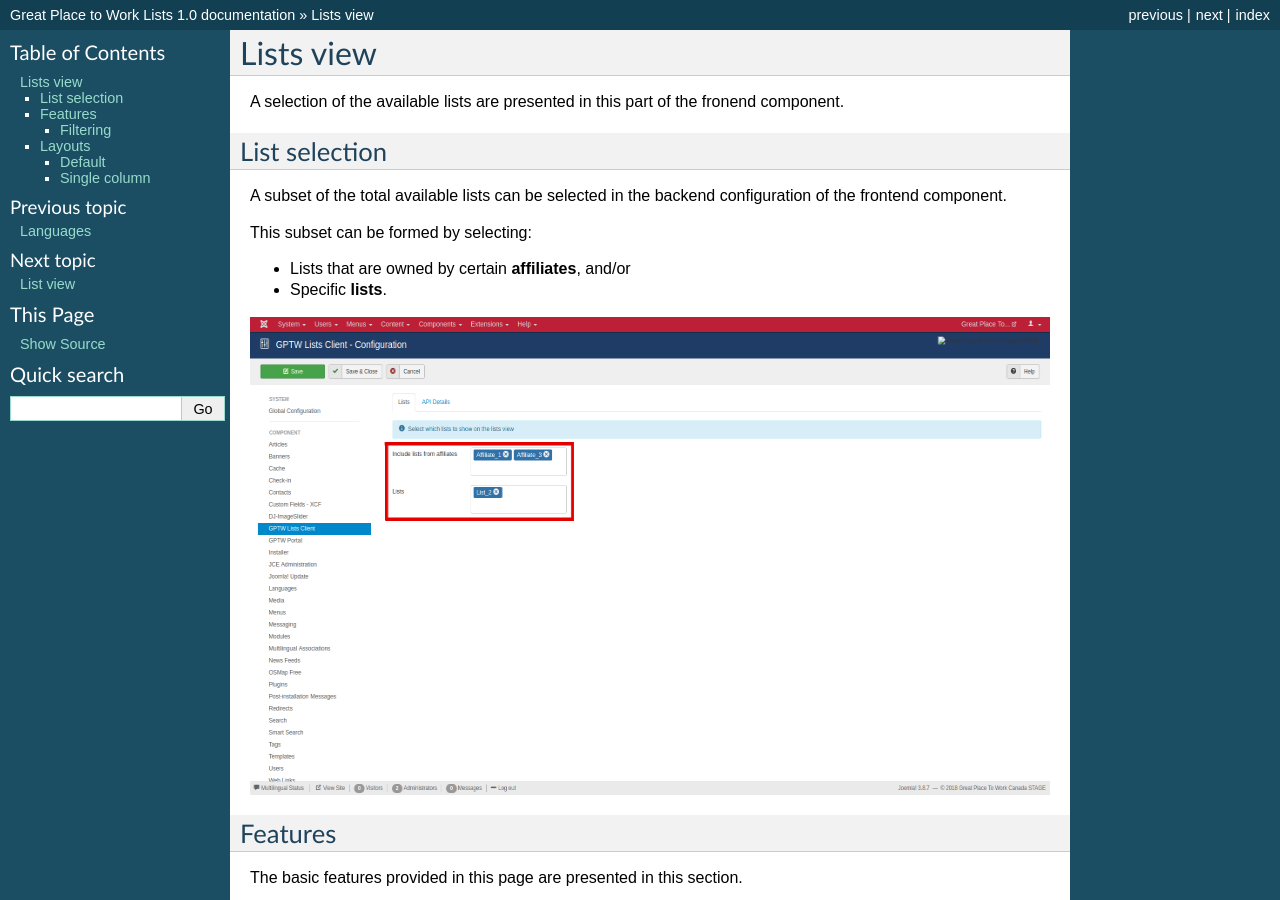
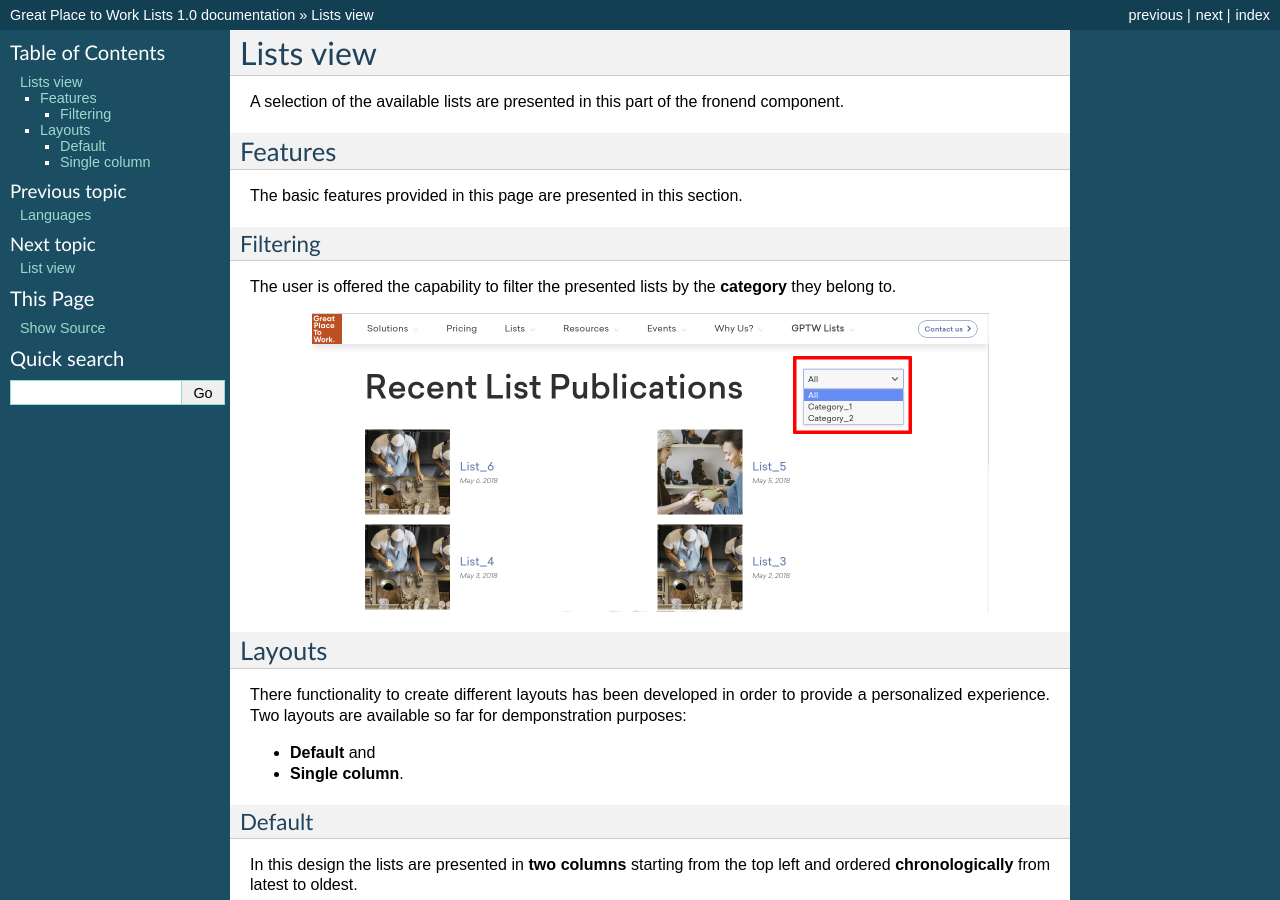
Before and after one commit to treste91/Great-Place-to-Work-Lists, a Sphinx documentation site: the page built from docs/frontend/lists.rst, in a window 1280 px wide and 900 px high. Built offline with Sphinx 7.4.7, drawn with Linux system fonts in a browser that asks for light colours.

Commit message:
Update lists.rst

```diff
--- a/docs/frontend/lists.rst
+++ b/docs/frontend/lists.rst
@@ -3,22 +3,6 @@
 ==========
 
 A selection of the available lists are presented in this part of the fronend component.
-
-List selection
---------------
-
-A subset of the total available lists can be selected in the backend configuration of the frontend component.
-
-This subset can be formed by selecting:
-
-* Lists that are owned by certain **affiliates**, and/or
-
-* Specific **lists**.
-
-.. image:: lists_configuration.png
-   :scale: 50 %
-   :alt: Configuraion
-   :align: center
 
 Features
 --------
```
